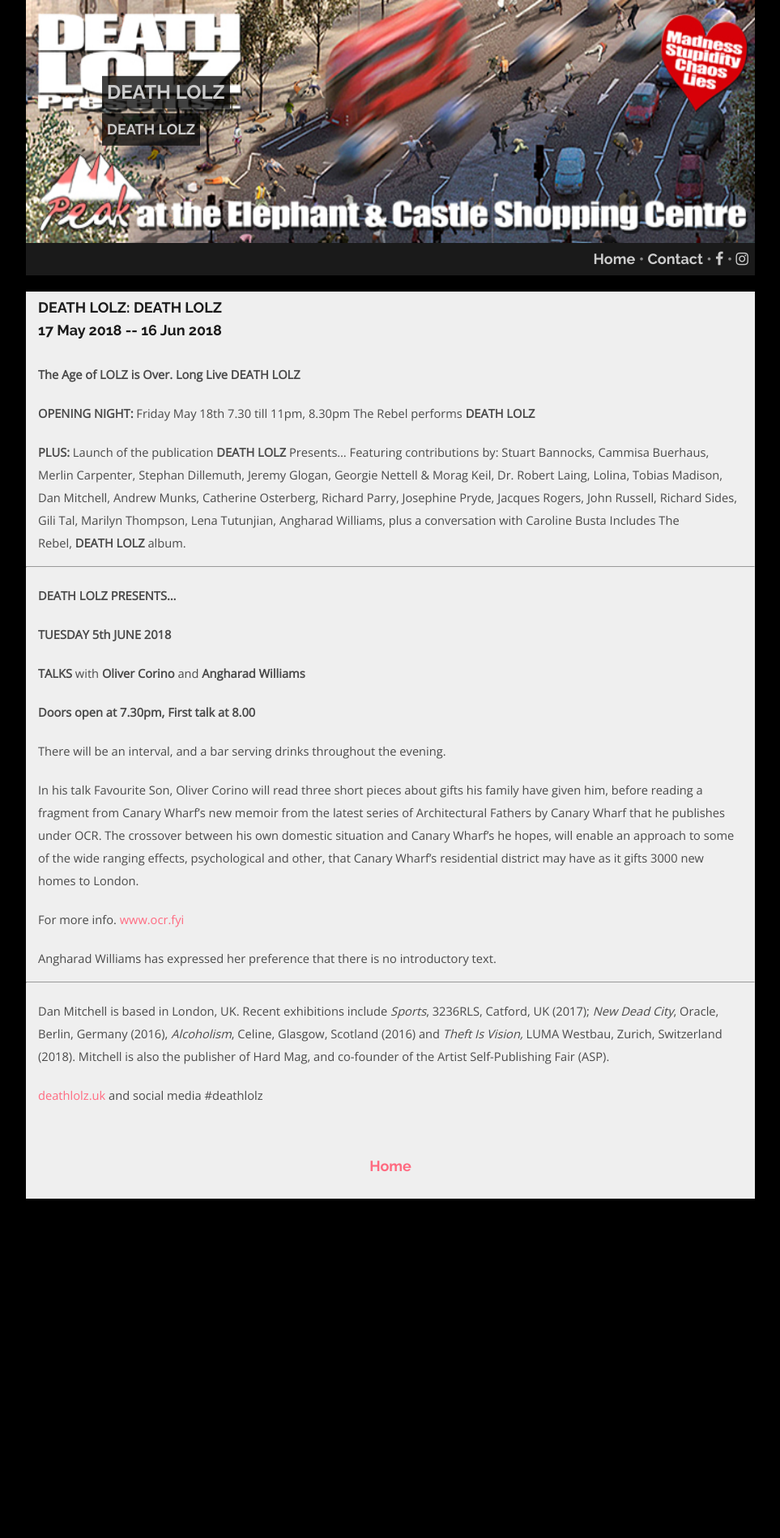
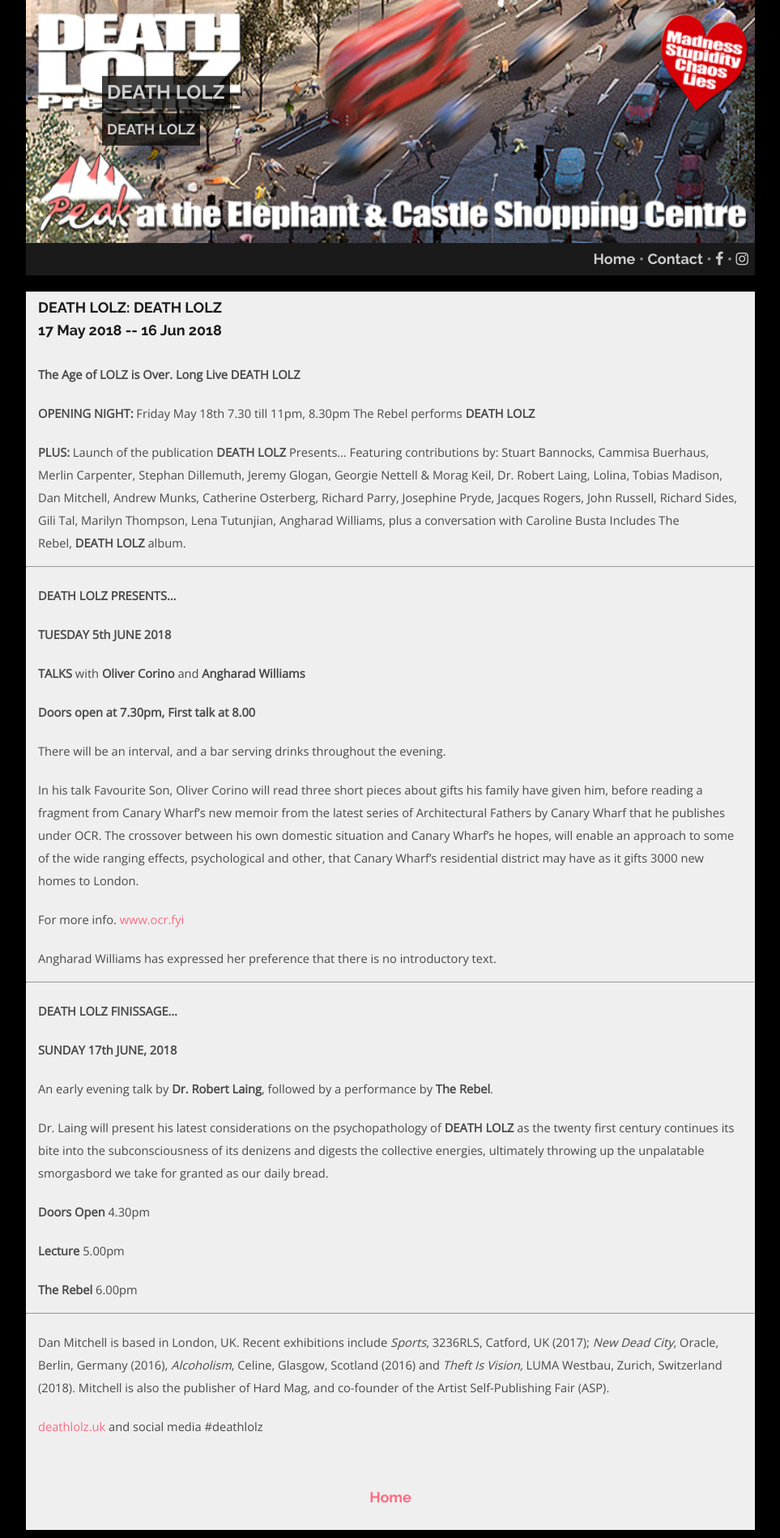
Before and after one commit to sa-mcquanzie/peak-website, a Jekyll site: the page built from _posts/2018-06-01-death-lolz.md, in a window 1280 px wide. Shown: the whole page at 81% size, without its empty margins (158-1121 px from the left). Built offline with Jekyll 4.4.1, drawn with Linux system fonts in a browser that asks for light colours; nearby versions of some CDN libraries; before the commit the page ends 1490 px from its top, so only the background shows below that.

Commit message:
Update from Forestry.io - Updated 2018-06-01-death-lolz.md

```diff
--- a/_posts/2018-06-01-death-lolz.md
+++ b/_posts/2018-06-01-death-lolz.md
@@ -34,7 +34,27 @@
 
 Angharad Williams has expressed her preference that there is no introductory text.
 
+
 ---
+
+
+**DEATH LOLZ FINISSAGE...**
+
+**SUNDAY 17th JUNE, 2018**
+
+An early evening talk by **Dr. Robert Laing**, followed by a performance by **The Rebel**.
+
+Dr. Laing will present his latest considerations on the psychopathology of **DEATH LOLZ** as the twenty first century continues its bite into the subconsciousness of its denizens and digests the collective energies, ultimately throwing up the unpalatable smorgasbord we take for granted as our daily bread.
+
+**Doors Open** 4.30pm
+
+**Lecture** 5.00pm
+
+**The Rebel** 6.00pm
+
+
+___
+
 
 Dan Mitchell is based in London, UK. Recent exhibitions include _Sports_, 3236RLS, Catford, UK (2017); _New Dead City_, Oracle, Berlin, Germany (2016), _Alcoholism_, Celine, Glasgow, Scotland (2016) and _Theft Is Vision,_ LUMA Westbau, Zurich, Switzerland (2018). Mitchell is also the publisher of Hard Mag, and co-founder of the Artist Self-Publishing Fair (ASP).
 
```
Also changed, not shown: other parts of _posts/2018-06-01-death-lolz.md (+2 -2 lines), .forestry/front_matter/templates/pages.yml, .forestry/front_matter/templates/posts.yml.
